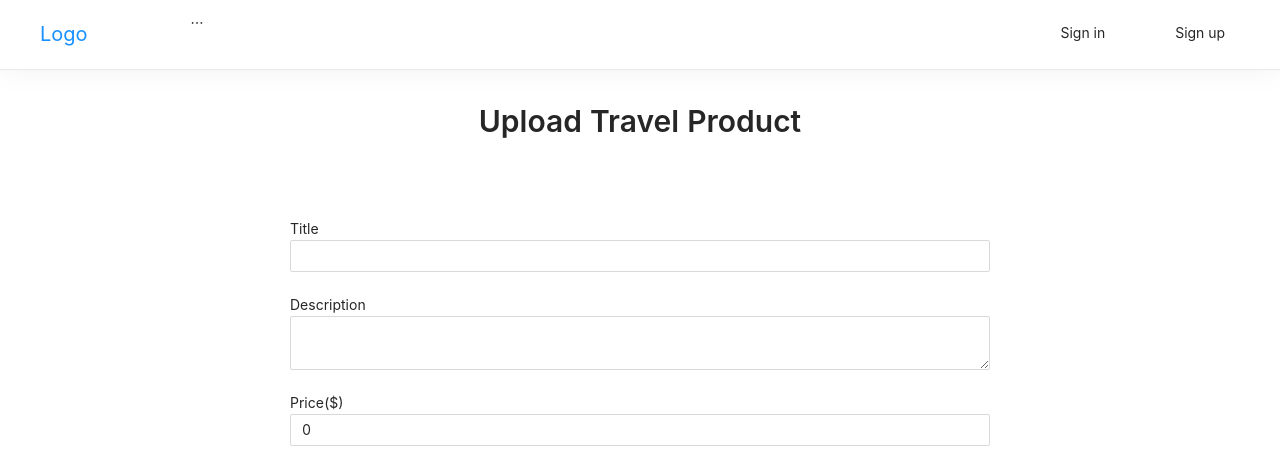
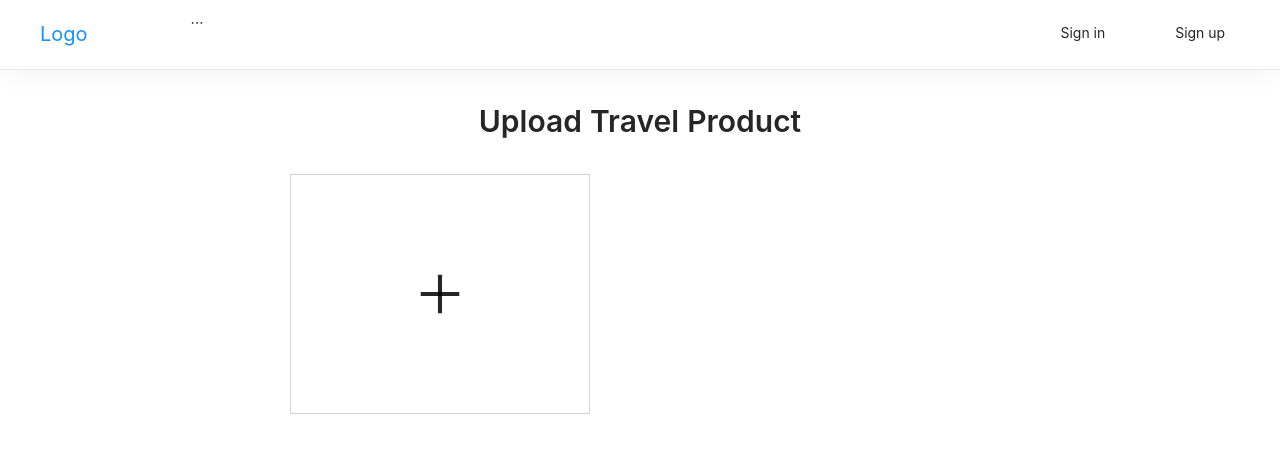
Before and after one commit to Kang-Yuchan/shopping-app, a React (Create React App) app in the folder client/: page /product/upload in a window 1280 px wide. Shown: the top 461 px of the page. Built offline with nearby package versions, Linux system fonts and the light colour scheme; no server answers.

Commit message:
Drop zone

```diff
--- a/client/package.json
+++ b/client/package.json
@@ -16,6 +16,7 @@
     "moment": "^2.27.0",
     "react": "^16.13.1",
     "react-dom": "^16.13.1",
+    "react-dropzone": "^11.0.1",
     "react-helmet": "^6.1.0",
     "react-icons": "^3.10.0",
     "react-redux": "^7.2.0",
--- /dev/null
+++ b/client/src/components/utils/FileUpload.tsx
@@ -0,0 +1,39 @@
+import * as React from "react";
+import Dropzone from "react-dropzone";
+import styled from "styled-components";
+import { PlusOutlined } from "@ant-design/icons";
+
+const Content = styled.div`
+  display: flex;
+  justify-content: space-between;
+`;
+
+const DropContent = styled.div`
+  display: flex;
+  align-items: center;
+  justify-content: center;
+  width: 300px;
+  height: 240px;
+  border: 1px solid lightgray;
+`;
+
+const PlusIcon = styled(PlusOutlined)`
+  font-size: 3rem;
+`;
+
+const FileUpload: React.FC = () => {
+  return (
+    <Content>
+      <Dropzone onDrop={acceptedFiles => console.log(acceptedFiles)}>
+        {({ getRootProps, getInputProps }) => (
+          <DropContent {...getRootProps()}>
+            <input {...getInputProps()} />
+            <PlusIcon />
+          </DropContent>
+        )}
+      </Dropzone>
+    </Content>
+  );
+};
+
+export default FileUpload;
--- a/client/src/components/views/UploadProductPage/UploadProductPage.tsx
+++ b/client/src/components/views/UploadProductPage/UploadProductPage.tsx
@@ -5,6 +5,7 @@ import styled from "styled-components";
 import { RootState } from "../../../_reducer";
 import { ComponentsProps } from "../../../hoc/auth";
 import { useInput } from "../LoginPage/LoginPage";
+import FileUpload from "../../utils/FileUpload";
 
 const Content = styled.div`
   max-width: 700px;
@@ -61,6 +62,7 @@ const UploadProductPage: React.FC<ComponentsProps> = props => {
       </TitleContainer>
 
       <form>
+        <FileUpload />
         <br />
         <br />
         <label>Title</label>
```
Also changed, not shown: 1 other file (tests, documents, lock files or other folders).
